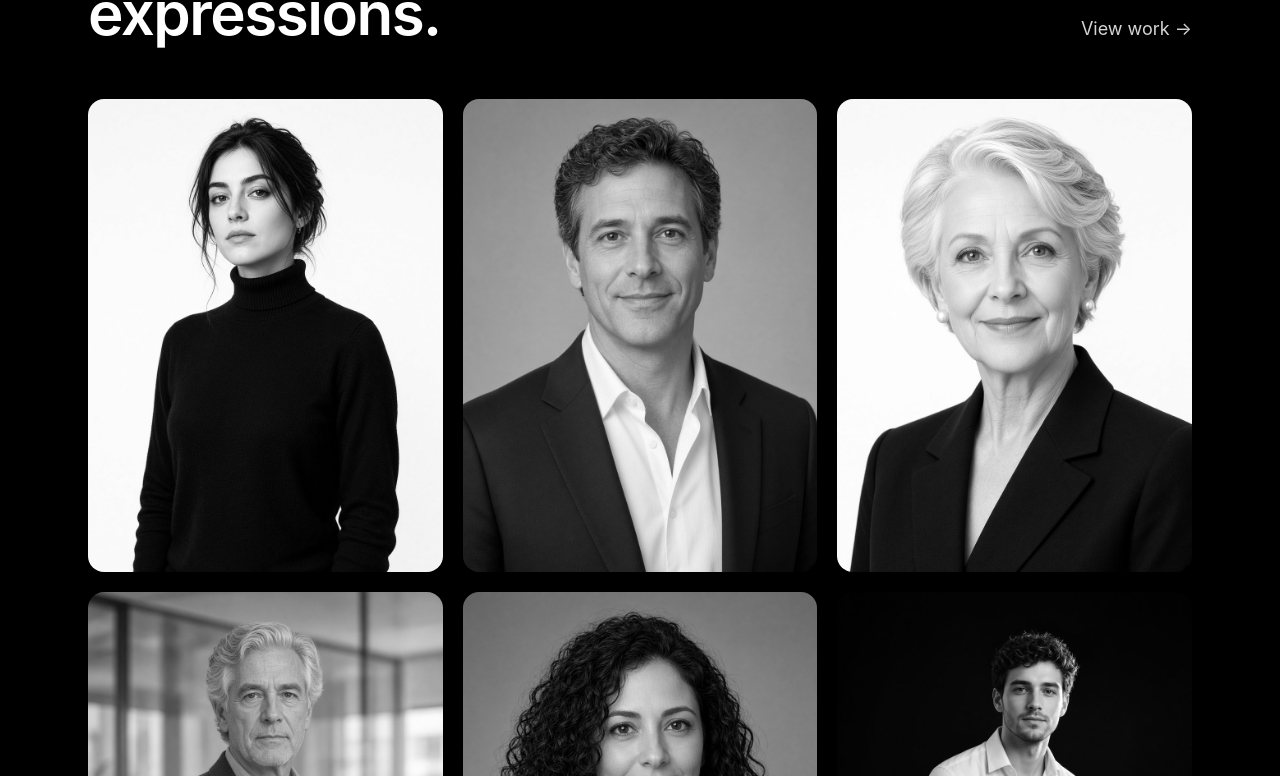
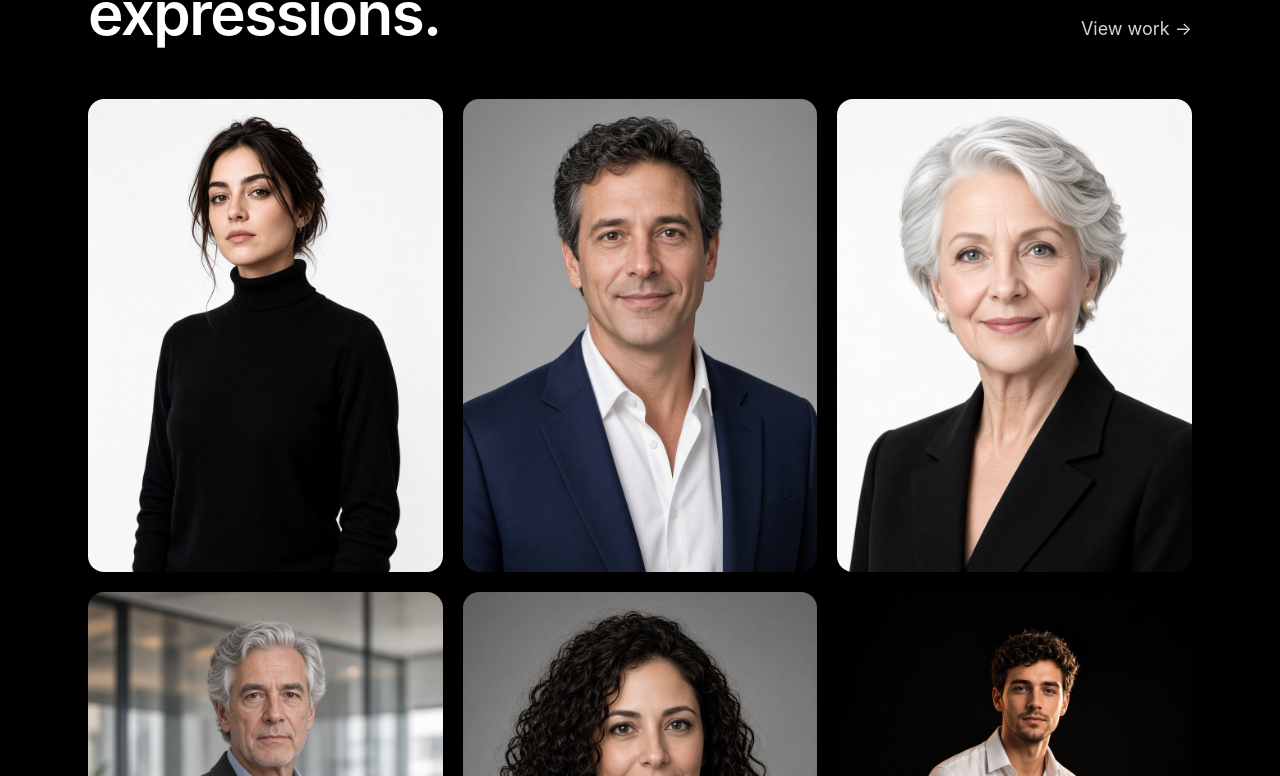
Before and after one commit to kubiliux1/Business-Portraits, a Next.js app: page / in a window 1280 px wide. Shown: the part 1704-2480 px from the top of the page. Built offline with nearby package versions, Linux system fonts and the light colour scheme; no server answers.

Commit message:
All photos in color by default

```diff
--- a/src/components/Gallery.tsx
+++ b/src/components/Gallery.tsx
@@ -8,7 +8,6 @@ type Item = { src: string; colorSrc: string; alt: string };
 
 export default function Gallery({ photos }: { photos: Item[] }) {
   const [open, setOpen] = useState<number | null>(null);
-  const [color, setColor] = useState(false);
   const lastFocus = useRef<HTMLElement | null>(null);
   const closeRef = useRef<HTMLButtonElement | null>(null);
   const touchX = useRef<number | null>(null);
@@ -16,7 +15,6 @@ export default function Gallery({ photos }: { photos: Item[] }) {
 
   const show = useCallback((i: number) => {
     lastFocus.current = document.activeElement as HTMLElement | null;
-    setColor(false);
     setOpen(i);
   }, []);
   const close = useCallback(() => {
@@ -25,8 +23,7 @@ export default function Gallery({ photos }: { photos: Item[] }) {
   }, []);
   const step = useCallback(
     (d: number) => {
-      setColor(false);
-      setOpen((i) => (i === null ? i : (i + d + n) % n));
+        setOpen((i) => (i === null ? i : (i + d + n) % n));
     },
     [n]
   );
@@ -53,7 +50,7 @@ export default function Gallery({ photos }: { photos: Item[] }) {
     if (open === null) return;
     [1, -1].forEach((d) => {
       const p = photos[(open + d + n) % n];
-      [p.src, p.colorSrc].forEach((u) => {
+      [p.colorSrc].forEach((u) => {
         const im = new window.Image();
         im.src = `/_next/image?url=${encodeURIComponent(u)}&w=1920&q=75`;
       });
@@ -131,25 +128,9 @@ export default function Gallery({ photos }: { photos: Item[] }) {
 
           <div
             className="relative aspect-[3/4] w-[min(88vw,calc(78vh*3/4))] overflow-hidden rounded-2xl"
-            onClick={(e) => {
-              e.stopPropagation();
-              setColor((v) => !v);
-            }}
-            onMouseMove={() => !color && setColor(true)}
-            onMouseLeave={() => setColor(false)}
+            onClick={(e) => e.stopPropagation()}
           >
-            <Image key={current.src} src={current.src} alt={current.alt} fill sizes="90vw" quality={85} className="object-cover" priority />
-            <Image
-              key={current.colorSrc}
-              src={current.colorSrc}
-              alt=""
-              aria-hidden
-              fill
-              sizes="90vw"
-              quality={85}
-              priority
-              className={`object-cover transition-opacity duration-500 ease-out ${color ? "opacity-100" : "opacity-0"}`}
-            />
+            <Image key={current.colorSrc} src={current.colorSrc} alt={current.alt} fill sizes="90vw" quality={85} className="object-cover" priority />
           </div>
           <p className="absolute bottom-4 left-0 right-0 text-center text-sm text-neutral-400" aria-live="polite">
             {open + 1} / {n}
--- a/src/components/HoverColorImage.tsx
+++ b/src/components/HoverColorImage.tsx
@@ -12,6 +12,8 @@ type Props = {
   className?: string;
   imageClassName?: string;
   onOpen?: () => void;
+  /** When true (default) the photo is always shown in color. Set false for black and white with a color hover. */
+  alwaysColor?: boolean;
 };
 
 export default function HoverColorImage({
@@ -23,28 +25,30 @@ export default function HoverColorImage({
   className = "",
   imageClassName = "object-cover",
   onOpen,
+  alwaysColor = true,
 }: Props) {
-  const [showColor, setShowColor] = useState(false);
+  const [showColor, setShowColor] = useState(alwaysColor);
 
   const onEnter = useCallback(() => setShowColor(true), []);
-  const onLeave = useCallback(() => setShowColor(false), []);
+  const onLeave = useCallback(() => setShowColor(alwaysColor), [alwaysColor]);
   const onActivate = useCallback(() => {
     if (onOpen) {
       onOpen();
       return;
     }
+    if (alwaysColor) return;
     if (typeof window !== "undefined" && window.matchMedia("(hover: none)").matches) {
       setShowColor((v) => !v);
     }
-  }, [onOpen]);
+  }, [onOpen, alwaysColor]);
 
   return (
     <div
-      role="button"
-      tabIndex={0}
-      aria-pressed={onOpen ? undefined : showColor}
-      aria-label={onOpen ? `${alt}. Open larger view.` : `${alt}. Hover or tap to view in color.`}
-      className={`group absolute inset-0 cursor-pointer overflow-hidden ${className}`.trim()}
+      role={onOpen || !alwaysColor ? "button" : undefined}
+      tabIndex={onOpen || !alwaysColor ? 0 : undefined}
+      aria-pressed={onOpen || alwaysColor ? undefined : showColor}
+      aria-label={onOpen ? `${alt}. Open larger view.` : alwaysColor ? undefined : `${alt}. Hover or tap to view in color.`}
+      className={`group absolute inset-0 ${onOpen || !alwaysColor ? "cursor-pointer" : ""} overflow-hidden ${className}`.trim()}
       onMouseEnter={onEnter}
       onMouseLeave={onLeave}
       onFocus={onEnter}
@@ -54,18 +58,22 @@ export default function HoverColorImage({
         if (e.key === "Enter" || e.key === " ") {
           e.preventDefault();
           if (onOpen) onOpen();
-          else setShowColor((v) => !v);
+          else if (!alwaysColor) setShowColor((v) => !v);
         }
       }}
     >
+      {alwaysColor ? (
         <Image
-        src={bwSrc}
+          src={colorSrc}
           alt={alt}
           fill
           sizes={sizes}
           priority={priority}
           className={imageClassName}
         />
+      ) : (
+        <>
+          <Image src={bwSrc} alt={alt} fill sizes={sizes} priority={priority} className={imageClassName} />
           <Image
             src={colorSrc}
             alt=""
@@ -77,6 +85,8 @@ export default function HoverColorImage({
               showColor ? "opacity-100" : "opacity-0"
             }`}
           />
+        </>
+      )}
     </div>
   );
 }
```
Lines whose indentation alone changed are shown as unchanged.
